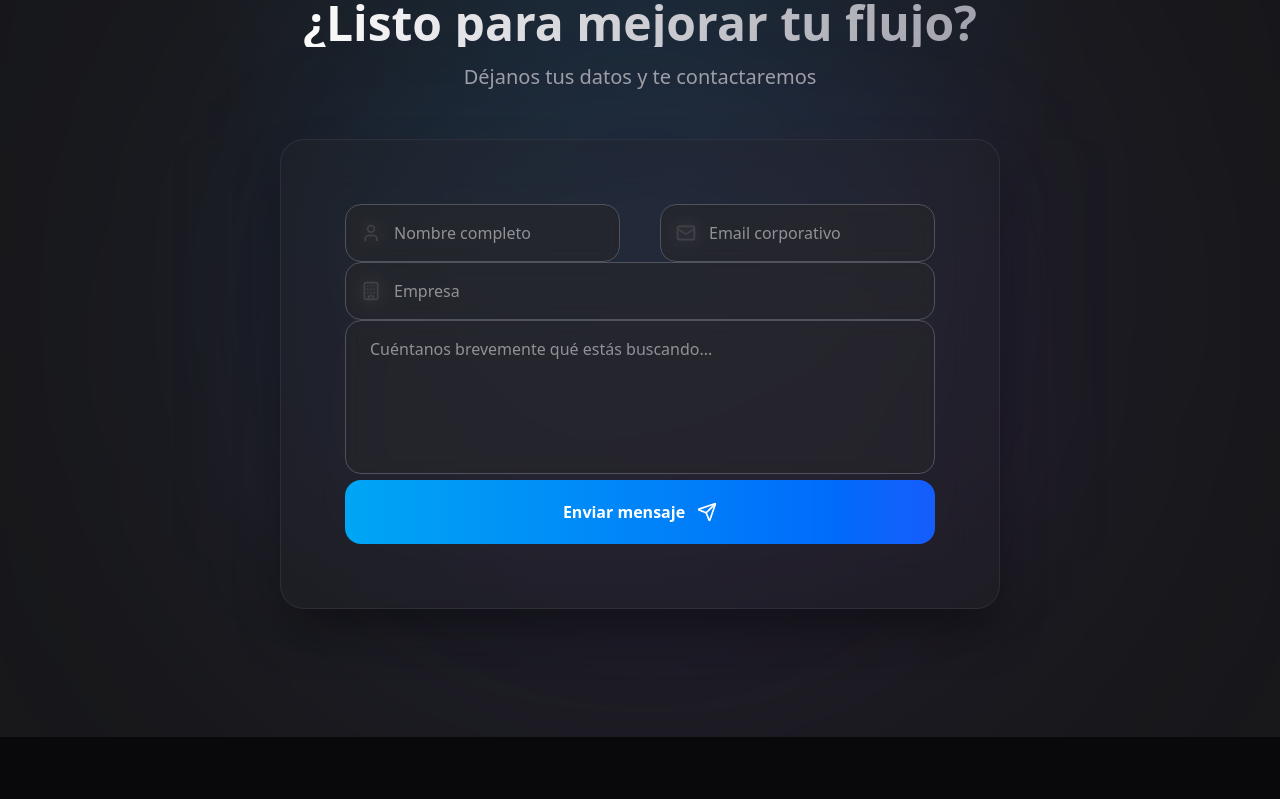
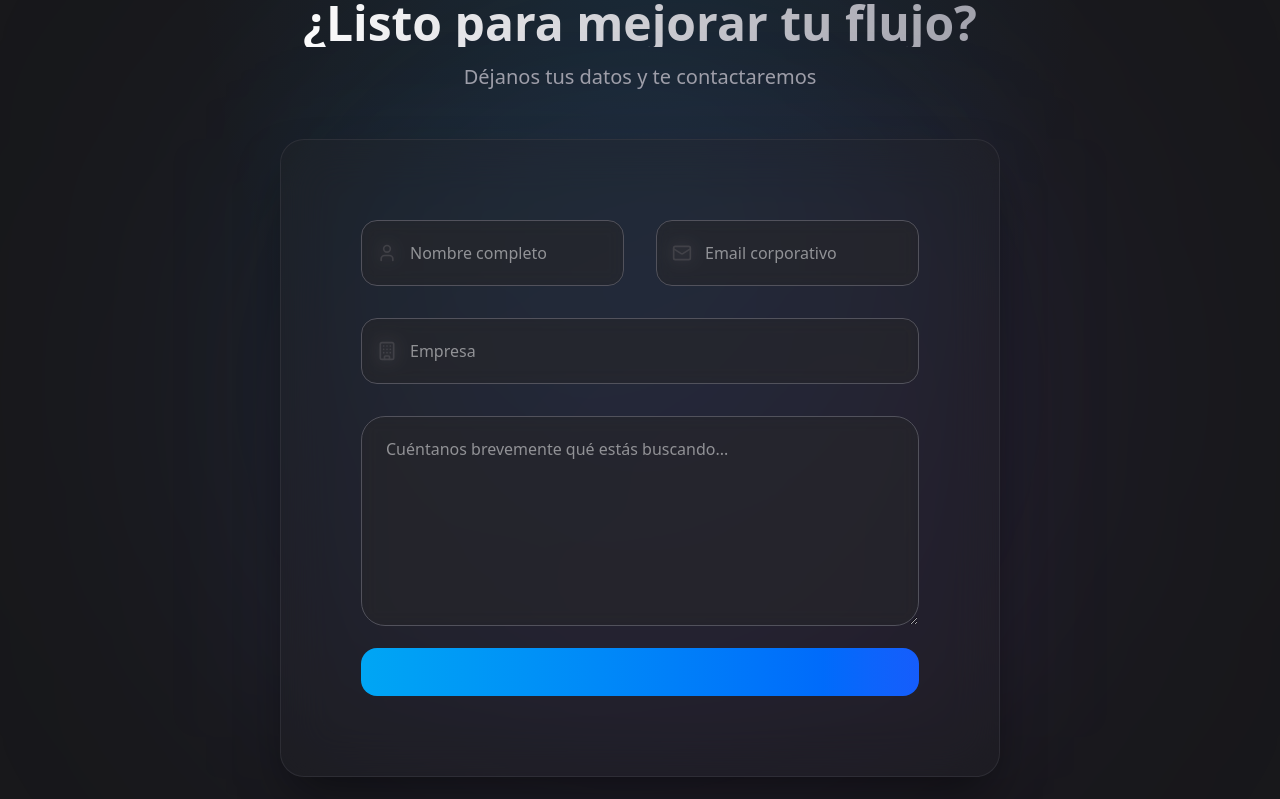
Before and after one commit to bgggmm/taskflow, a Next.js app: page / in a window 1280 px wide. Shown: the part 3740-4539 px from the top of the page. Built offline with nearby package versions, Linux system fonts and the light colour scheme.

Commit message:
visualfix6

```diff
--- a/components/Contact.tsx
+++ b/components/Contact.tsx
@@ -81,12 +81,16 @@ export default function Contact() {
           whileInView={{ opacity: 1, y: 0 }}
           viewport={{ once: true }}
           onSubmit={handleSubmit}
-          className="space-y-12 relative"
+          className="space-y-10 relative"
         >
           {/* Form background glow */}
           <div className="absolute inset-0 bg-linear-to-br from-sky-500/5 to-purple-500/5 rounded-3xl blur-3xl pointer-events-none" />
-          <div className="relative bg-zinc-800/30 backdrop-blur-xl border border-zinc-700/50 rounded-3xl p-10 md:p-16 shadow-2xl shadow-black/50">
-          <div className="grid md:grid-cols-2 gap-10">
+
+          <div className="relative bg-zinc-800/30 backdrop-blur-xl border border-zinc-700/50 rounded-3xl p-12 md:p-20 shadow-2xl shadow-black/50">   {/* ← Más padding interno */}
+
+            <div className="grid md:grid-cols-2 gap-8">   {/* ← Reduje gap */}
+
+              {/* Nombre */}
               <div className="relative group">
                 <User className={`absolute left-4 top-1/2 -translate-y-1/2 transition-colors z-10 ${focusedField === 'name' ? 'text-sky-400 scale-110' : 'text-zinc-500'}`} size={20} />
                 <input
@@ -97,12 +101,12 @@ export default function Contact() {
                   onFocus={() => setFocusedField('name')}
                   onBlur={() => setFocusedField(null)}
                   required
-                className={`relative z-10 w-full bg-zinc-800/50 backdrop-blur-sm border rounded-2xl px-12 py-4 focus:outline-none transition-all duration-300 ${focusedField === 'name' ? 'border-sky-500 shadow-lg shadow-sky-500/20 bg-zinc-700/70' : 'border-zinc-600 hover:border-zinc-500'}`}
+                  className={`relative z-10 w-full bg-zinc-800/50 backdrop-blur-sm border rounded-2xl px-12 py-5 focus:outline-none transition-all duration-300 ${focusedField === 'name' ? 'border-sky-500 shadow-lg shadow-sky-500/20 bg-zinc-700/70' : 'border-zinc-600 hover:border-zinc-500'}`}
                 />
-              <div className={`absolute inset-0 bg-linear-to-r from-sky-500/10 to-purple-500/10 rounded-2xl opacity-0 transition-opacity duration-300 pointer-events-none ${focusedField === 'name' ? 'opacity-100' : ''}`} />
-              <div className={`absolute -inset-0.5 bg-linear-to-r from-sky-500 to-purple-500 rounded-2xl opacity-0 blur transition-opacity duration-300 pointer-events-none ${focusedField === 'name' ? 'opacity-20' : ''}`} />
+                {/* ... resto de divs de efecto ... */}
               </div>
 
+              {/* Email */}
               <div className="relative group">
                 <Mail className={`absolute left-4 top-1/2 -translate-y-1/2 transition-colors z-10 ${focusedField === 'email' ? 'text-sky-400 scale-110' : 'text-zinc-500'}`} size={20} />
                 <input
@@ -113,14 +117,14 @@ export default function Contact() {
                   onFocus={() => setFocusedField('email')}
                   onBlur={() => setFocusedField(null)}
                   required
-                className={`relative z-10 w-full bg-zinc-800/50 backdrop-blur-sm border rounded-2xl px-12 py-4 focus:outline-none transition-all duration-300 ${focusedField === 'email' ? 'border-sky-500 shadow-lg shadow-sky-500/20 bg-zinc-700/70' : 'border-zinc-600 hover:border-zinc-500'}`}
+                  className={`relative z-10 w-full bg-zinc-800/50 backdrop-blur-sm border rounded-2xl px-12 py-5 focus:outline-none transition-all duration-300 ${focusedField === 'email' ? 'border-sky-500 shadow-lg shadow-sky-500/20 bg-zinc-700/70' : 'border-zinc-600 hover:border-zinc-500'}`}
                 />
-              <div className={`absolute inset-0 bg-linear-to-r from-sky-500/10 to-purple-500/10 rounded-2xl opacity-0 transition-opacity duration-300 pointer-events-none ${focusedField === 'email' ? 'opacity-100' : ''}`} />
-              <div className={`absolute -inset-0.5 bg-linear-to-r from-sky-500 to-purple-500 rounded-2xl opacity-0 blur transition-opacity duration-300 pointer-events-none ${focusedField === 'email' ? 'opacity-20' : ''}`} />
+                {/* ... resto de divs de efecto ... */}
               </div>
             </div>
 
-          <div className="relative group">
+            {/* Empresa */}
+            <div className="relative group mt-8">   {/* ← Añadí mt-8 */}
               <Building className={`absolute left-4 top-1/2 -translate-y-1/2 transition-colors z-10 ${focusedField === 'company' ? 'text-sky-400 scale-110' : 'text-zinc-500'}`} size={20} />
               <input
                 type="text"
@@ -129,25 +133,24 @@ export default function Contact() {
                 onChange={(e) => setFormData({ ...formData, company: e.target.value })}
                 onFocus={() => setFocusedField('company')}
                 onBlur={() => setFocusedField(null)}
-              className={`relative z-10 w-full bg-zinc-800/50 backdrop-blur-sm border rounded-2xl px-12 py-4 focus:outline-none transition-all duration-300 ${focusedField === 'company' ? 'border-sky-500 shadow-lg shadow-sky-500/20 bg-zinc-700/70' : 'border-zinc-600 hover:border-zinc-500'}`}
+                className={`relative z-10 w-full bg-zinc-800/50 backdrop-blur-sm border rounded-2xl px-12 py-5 focus:outline-none transition-all duration-300 ${focusedField === 'company' ? 'border-sky-500 shadow-lg shadow-sky-500/20 bg-zinc-700/70' : 'border-zinc-600 hover:border-zinc-500'}`}
               />
-            <div className={`absolute inset-0 bg-linear-to-r from-sky-500/10 to-purple-500/10 rounded-2xl opacity-0 transition-opacity duration-300 pointer-events-none ${focusedField === 'company' ? 'opacity-100' : ''}`} />
-            <div className={`absolute -inset-0.5 bg-linear-to-r from-sky-500 to-purple-500 rounded-2xl opacity-0 blur transition-opacity duration-300 pointer-events-none ${focusedField === 'company' ? 'opacity-20' : ''}`} />
+              {/* ... resto de divs de efecto ... */}
             </div>
 
-          <div className="relative group">
+            {/* Mensaje */}
+            <div className="relative group mt-8">
               <textarea
                 placeholder="Cuéntanos brevemente qué estás buscando..."
-              rows={5}
+                rows={7}
                 value={formData.message}
                 onChange={(e) => setFormData({ ...formData, message: e.target.value })}
                 onFocus={() => setFocusedField('message')}
                 onBlur={() => setFocusedField(null)}
                 required
-              className={`relative z-10 w-full bg-zinc-800/50 backdrop-blur-sm border rounded-2xl px-6 py-4 focus:outline-none transition-all duration-300 resize-none ${focusedField === 'message' ? 'border-sky-500 shadow-lg shadow-sky-500/20 bg-zinc-700/70' : 'border-zinc-600 hover:border-zinc-500'}`}
+                className={`relative z-10 w-full bg-zinc-800/50 backdrop-blur-sm border rounded-3xl px-6 py-5 focus:outline-none transition-all duration-300 resize-y min-h-160px ${focusedField === 'message' ? 'border-sky-500 shadow-lg shadow-sky-500/20 bg-zinc-700/70' : 'border-zinc-600 hover:border-zinc-500'}`}
               />
-            <div className={`absolute inset-0 bg-linear-to-r from-sky-500/10 to-purple-500/10 rounded-2xl opacity-0 transition-opacity duration-300 pointer-events-none ${focusedField === 'message' ? 'opacity-100' : ''}`} />
-            <div className={`absolute -inset-0.5 bg-linear-to-r from-sky-500 to-purple-500 rounded-2xl opacity-0 blur transition-opacity duration-300 pointer-events-none ${focusedField === 'message' ? 'opacity-20' : ''}`} />
+              {/* ... resto de divs de efecto ... */}
             </div>
 
             <motion.button
@@ -155,20 +158,11 @@ export default function Contact() {
               whileTap={{ scale: 0.98 }}
               type="submit"
               disabled={loading}
-            className="group relative w-full py-5 bg-linear-to-r from-sky-500 to-blue-600 text-white font-semibold rounded-2xl hover:shadow-xl hover:shadow-sky-500/30 transition-all duration-300 disabled:opacity-70 disabled:cursor-not-allowed overflow-hidden"
+              className="group relative w-full py-6 mt-4 bg-linear-to-r from-sky-500 to-blue-600 text-white font-semibold rounded-2xl hover:shadow-xl hover:shadow-sky-500/30 transition-all duration-300 disabled:opacity-70 disabled:cursor-not-allowed overflow-hidden"
             >
-            <div className="absolute inset-0 bg-linear-to-r from-white/20 to-transparent opacity-0 group-hover:opacity-100 transition-opacity" />
-            <span className="relative flex items-center justify-center gap-3">
-              {loading ? (
-                "Enviando..."
-              ) : (
-                <>
-                  Enviar mensaje
-                  <Send className="group-hover:translate-x-1 transition-transform" size={20} />
-                </>
-              )}
-            </span>
+              {/* ... contenido del botón sin cambios ... */}
             </motion.button>
+
           </div>
         </motion.form>
 
```
Lines whose indentation alone changed are shown as unchanged.
